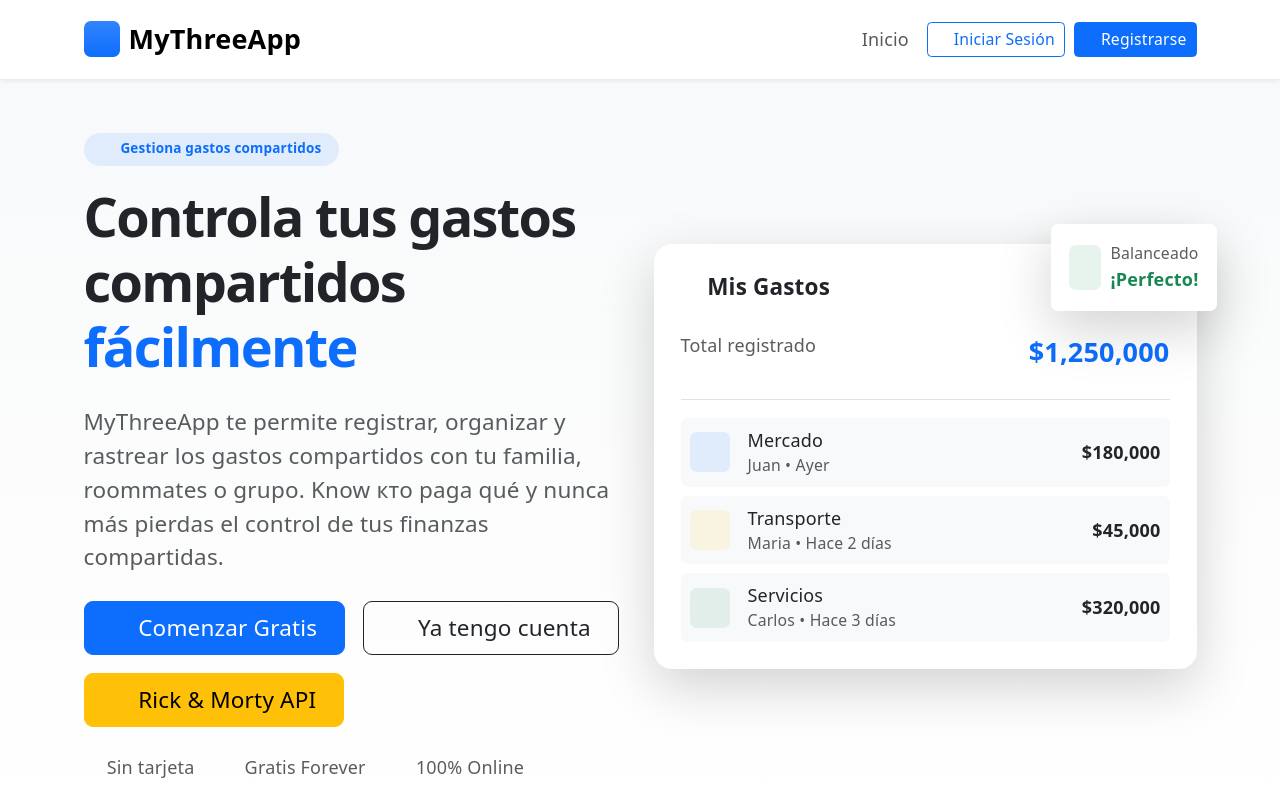
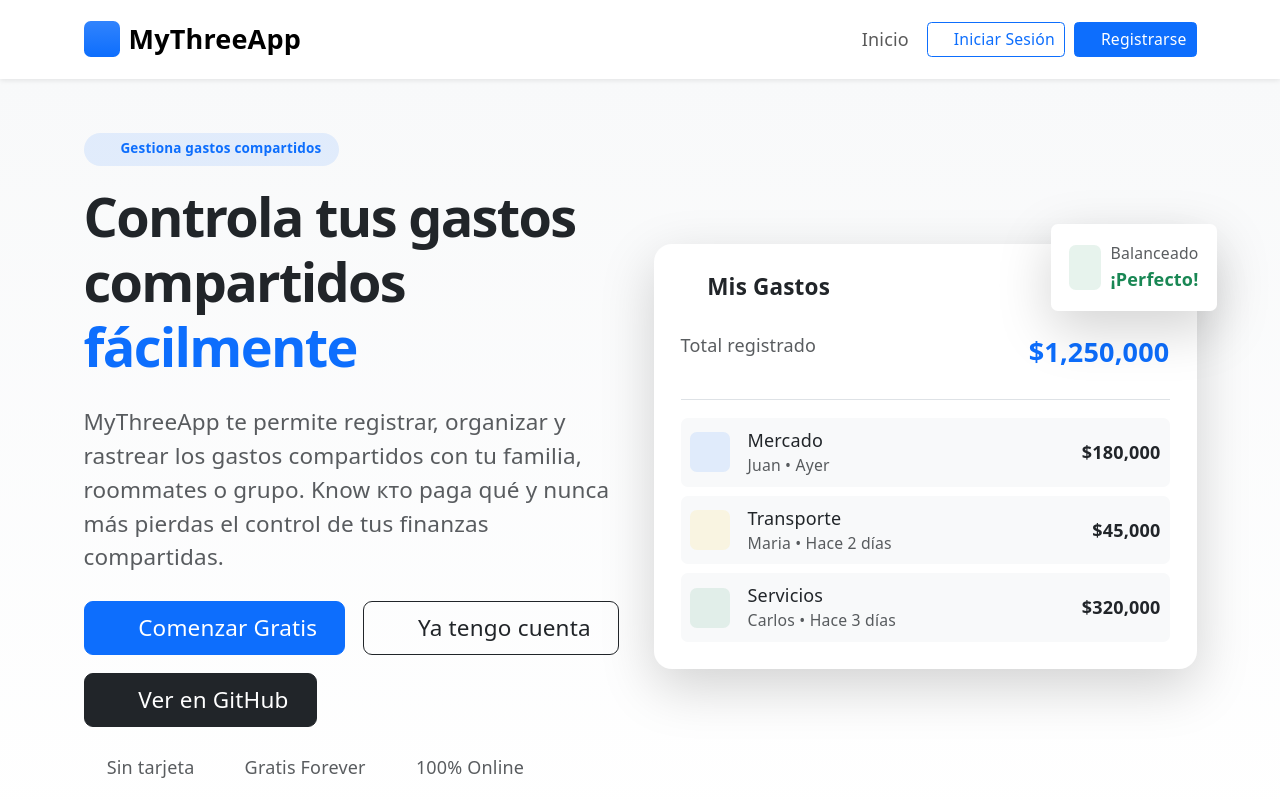
Before and after one commit to Juanosoriio/three-app, a React (Vite) app in the folder frontend/: page / in a window 1280 px wide. Shown: the top 800 px of the page. Built offline with nearby package versions, Linux system fonts and the light colour scheme; no server answers.

Commit message:
Add GitHub link to Landing page hero

```diff
--- a/frontend/src/feactures/pages/Landing.jsx
+++ b/frontend/src/feactures/pages/Landing.jsx
@@ -27,10 +27,10 @@ function Landing() {
                   <i className="bi bi-box-arrow-in-right me-2"></i>
                   Ya tengo cuenta
                 </Link>
-                <Link to="/rick-morty" className="btn btn-warning btn-lg px-4">
-                  <i className="bi bi-brilliance me-2"></i>
-                  Rick & Morty API
-                </Link>
+                <a href="https://github.com/Juanosoriio/three-app" target="_blank" rel="noopener noreferrer" className="btn btn-dark btn-lg px-4">
+                  <i className="bi bi-github me-2"></i>
+                  Ver en GitHub
+                </a>
               </div>
               <div className="mt-4 d-flex gap-4 text-muted">
                 <div><i className="bi bi-check-circle text-success me-2"></i>Sin tarjeta</div>
```
